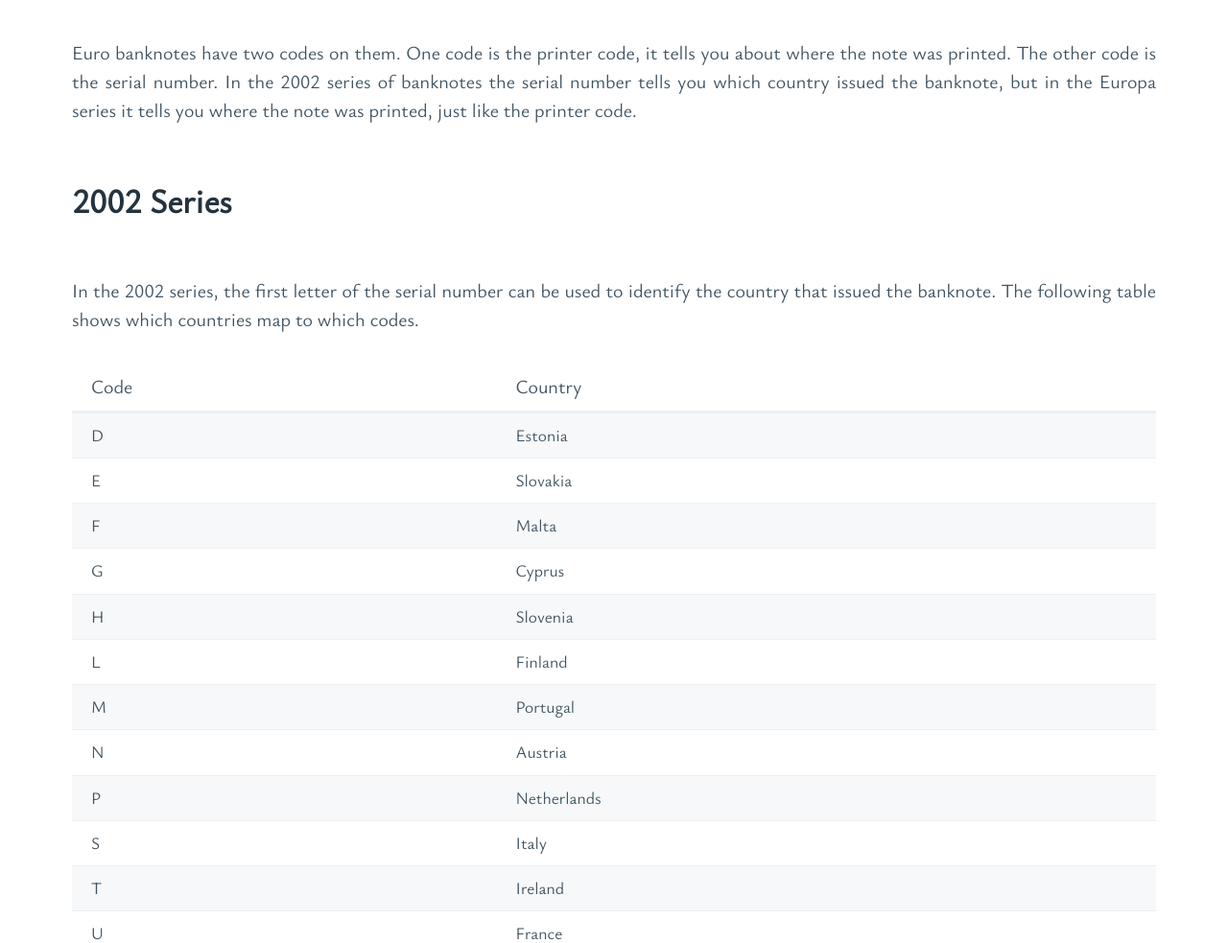
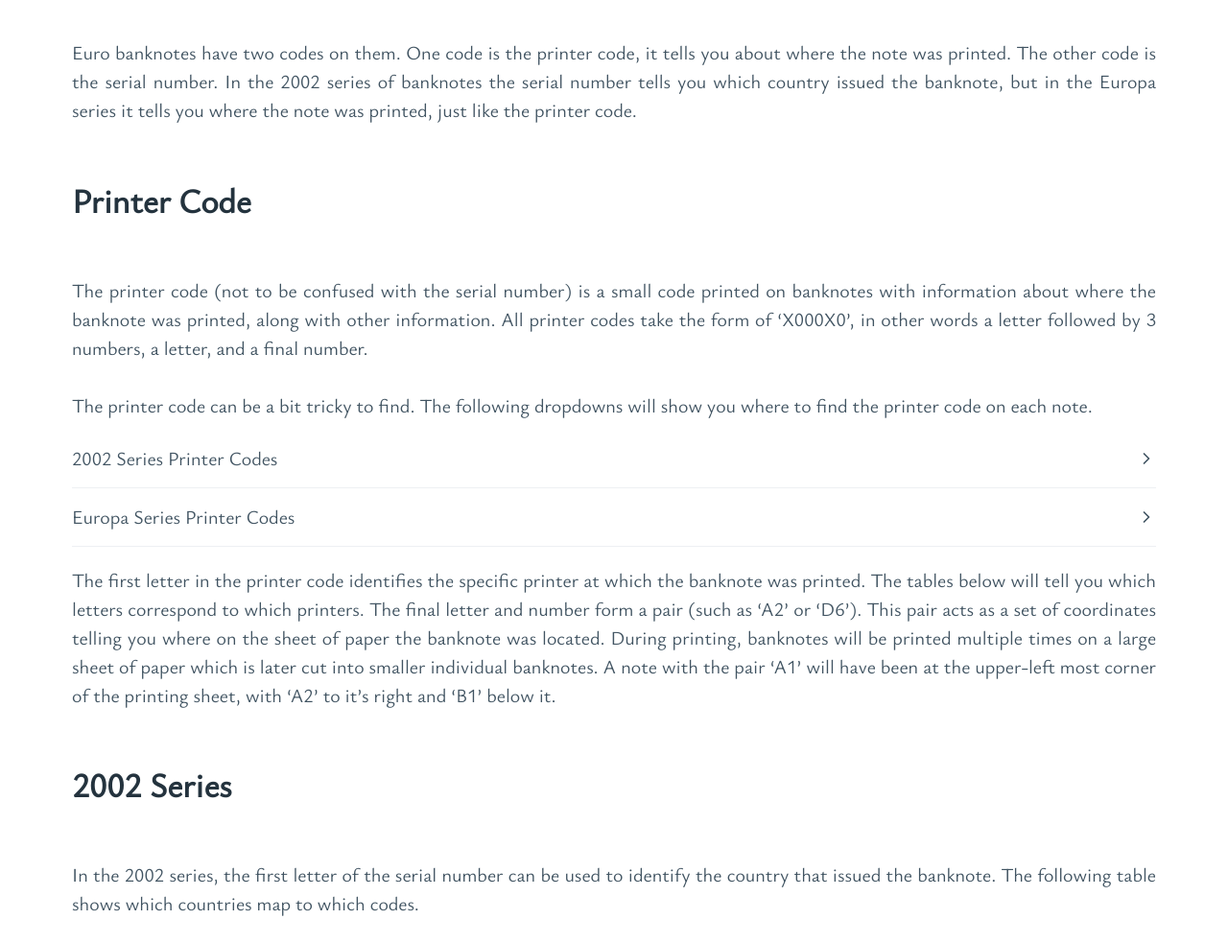
Before and after one commit to Mango0x45/ToBeNamed, a Python web app: template src/templates/notes/codes.html in a window 1280 px wide. Shown: the part 232-1215 px from the top of the page at 96% size. Run offline with Jinja, Linux system fonts and the light colour scheme; the template is opened without the code that fills it: most values are stand-ins (such as "Sample title", 1, 10 or a date in 2020).

Commit message:
Add images

```diff
--- a/src/templates/notes/codes.html
+++ b/src/templates/notes/codes.html
@@ -18,6 +18,152 @@
 		number.  In the 2002 series of banknotes the serial number tells you which
 		country issued the banknote, but in the Europa series it tells you where the
 		note was printed, just like the printer code.
+		{% endtrans %}
+	</p>
+
+	<h2>{{ _("Printer Code") }}</h2>
+	<p>
+		{% trans %}
+		The printer code (not to be confused with the serial number) is a small code
+		printed on banknotes with information about where the banknote was printed,
+		along with other information.  All printer codes take the form of ‘X000X0’,
+		in other words a letter followed by 3 numbers, a letter, and a final number.
+		{% endtrans %}
+	</p>
+
+	<p>
+		{% trans %}
+		The printer code can be a bit tricky to find.  The following dropdowns will
+		show you where to find the printer code on each note.
+		{% endtrans %}
+	</p>
+
+	<details>
+		<summary>{{ _("2002 Series Printer Codes") }}</summary>
+		<p>{{ _("All these images are taken from eurobilltracker.com.") }}</p>
+
+		<details>
+			<summary>{{ _("5 Euro") }}</summary>
+			<img
+				class="big"
+				src="/static/img/pc-2002-5e.jpg"
+				alt='{{ _("Printer code on a 5 euro bill") }}'
+			>
+		</details>
+		<details>
+			<summary>{{ _("10 Euro") }}</summary>
+			<img
+				class="big"
+				src="/static/img/pc-2002-10e.jpg"
+				alt='{{ _("Printer code on a 10 euro bill") }}'
+			>
+		</details>
+		<details>
+			<summary>{{ _("20 Euro") }}</summary>
+			<img
+				class="big"
+				src="/static/img/pc-2002-20e.jpg"
+				alt='{{ _("Printer code on a 20 euro bill") }}'
+			>
+		</details>
+		<details>
+			<summary>{{ _("50 Euro") }}</summary>
+			<img
+				class="big"
+				src="/static/img/pc-2002-50e.jpg"
+				alt='{{ _("Printer code on a 50 euro bill") }}'
+			>
+		</details>
+		<details>
+			<summary>{{ _("100 Euro") }}</summary>
+			<img
+				class="big"
+				src="/static/img/pc-2002-100e.jpg"
+				alt='{{ _("Printer code on a 100 euro bill") }}'
+			>
+		</details>
+		<details>
+			<summary>{{ _("200 Euro") }}</summary>
+			<img
+				class="big"
+				src="/static/img/pc-2002-200e.jpg"
+				alt='{{ _("Printer code on a 200 euro bill") }}'
+			>
+		</details>
+		<details>
+			<summary>{{ _("500 Euro") }}</summary>
+			<img
+				class="big"
+				src="/static/img/pc-2002-500e.jpg"
+				alt='{{ _("Printer code on a 500 euro bill") }}'
+			>
+		</details>
+	</details>
+
+	<details>
+		<summary>{{ _("Europa Series Printer Codes") }}</summary>
+
+		<details>
+			<summary>{{ _("5 Euro") }}</summary>
+			<img
+				class="big"
+				src="/static/img/pc-europa-5e.jpg"
+				alt='{{ _("Printer code on a 5 euro bill") }}'
+			>
+		</details>
+		<details>
+			<summary>{{ _("10 Euro") }}</summary>
+			<img
+				class="big"
+				src="/static/img/pc-europa-10e.jpg"
+				alt='{{ _("Printer code on a 10 euro bill") }}'
+			>
+		</details>
+		<details>
+			<summary>{{ _("20 Euro") }}</summary>
+			<img
+				class="big"
+				src="/static/img/pc-europa-20e.jpg"
+				alt='{{ _("Printer code on a 20 euro bill") }}'
+			>
+		</details>
+		<details>
+			<summary>{{ _("50 Euro") }}</summary>
+			<img
+				class="big"
+				src="/static/img/pc-europa-50e.jpg"
+				alt='{{ _("Printer code on a 50 euro bill") }}'
+			>
+		</details>
+		<details>
+			<summary>{{ _("100 Euro") }}</summary>
+			<img
+				class="big"
+				src="/static/img/pc-europa-100e.jpg"
+				alt='{{ _("Printer code on a 100 euro bill") }}'
+			>
+		</details>
+		<details>
+			<summary>{{ _("200 Euro") }}</summary>
+			<img
+				class="big"
+				src="/static/img/pc-europa-200e.jpg"
+				alt='{{ _("Printer code on a 200 euro bill") }}'
+			>
+		</details>
+	</details>
+
+	<p>
+		{% trans %}
+		The first letter in the printer code identifies the specific printer at
+		which the banknote was printed.  The tables below will tell you which
+		letters correspond to which printers.  The final letter and number form a
+		pair (such as ‘A2’ or ‘D6’).  This pair acts as a set of coordinates telling
+		you where on the sheet of paper the banknote was located.  During printing,
+		banknotes will be printed multiple times on a large sheet of paper which is
+		later cut into smaller individual banknotes.  A note with the pair ‘A1’ will
+		have been at the upper-left most corner of the printing sheet, with ‘A2’ to
+		it’s right and ‘B1’ below it.
 		{% endtrans %}
 	</p>
 
```
Also changed, not shown: src/static/img/pc-2002-100e.jpg (added), src/static/img/pc-2002-10e.jpg (added), src/static/img/pc-2002-200e.jpg (added), src/static/img/pc-2002-20e.jpg (added), src/static/img/pc-2002-500e.jpg (added), src/static/img/pc-2002-50e.jpg (added), src/static/img/pc-2002-5e.jpg (added), src/static/img/pc-europa-5e.jpg (added), 5 other files.
